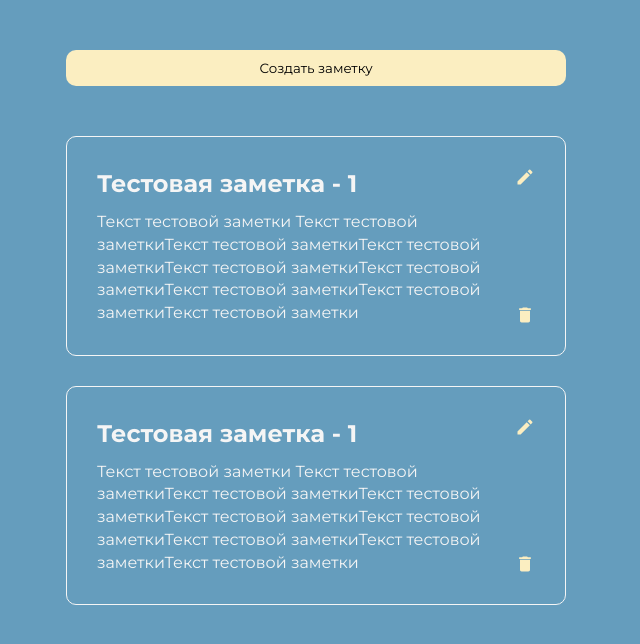
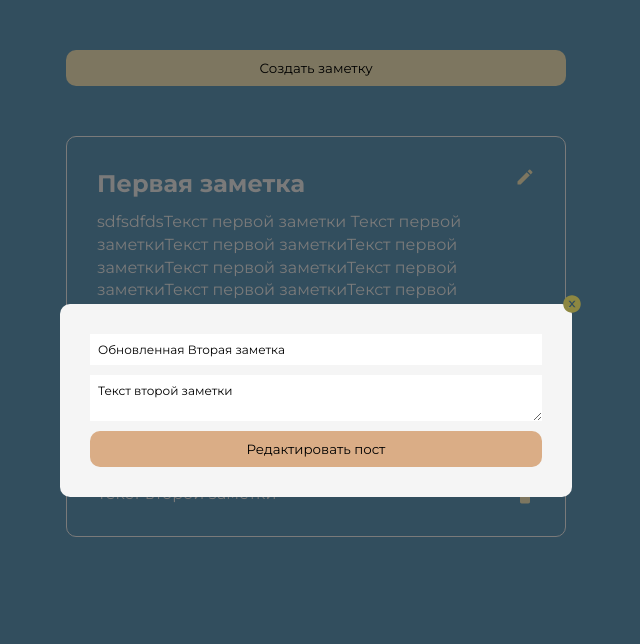
Before and after one commit to evgeniy-strunevskiy/notes-with-tags-test-app, a React (Create React App) app: page / in a window 1280 px wide. Both pictures are taken after a click on the icon 849 px from the left and 426 px from the top of the page. Shown: the top 644 px of the page, without its empty margins (324-964 px from the left). Built offline with nearby package versions, Linux system fonts and the light colour scheme; data requests are answered from the project's data file.

Commit message:
editing notes

```diff
--- a/server/db.json
+++ b/server/db.json
@@ -1,14 +1,14 @@
 {
   "notes": [
     {
-      "id": "1",
-      "title": "Тестовая заметка - 1",
-      "text": "Текст тестовой заметки Текст тестовой заметкиТекст тестовой заметкиТекст тестовой заметкиТекст тестовой заметкиТекст тестовой заметкиТекст тестовой заметкиТекст тестовой заметкиТекст тестовой заметки"
+      "title": "Первая заметка",
+      "text": "sdfsdfdsТекст первой заметки Текст первой заметкиТекст первой заметкиТекст первой заметкиТекст первой заметкиТекст первой заметкиТекст первой заметкиТекст первой заметкиТекст первой заметкиТекст первой заметки",
+      "id": 1
     },
     {
-      "id": "3",
-      "title": "Тестовая заметка - 1",
-      "text": "Текст тестовой заметки Текст тестовой заметкиТекст тестовой заметкиТекст тестовой заметкиТекст тестовой заметкиТекст тестовой заметкиТекст тестовой заметкиТекст тестовой заметкиТекст тестовой заметки"
+      "title": "Обновленная Вторая заметка",
+      "text": "Текст второй заметки",
+      "id": 1679857491641
     }
   ],
   "tags": [
--- a/src/App.tsx
+++ b/src/App.tsx
@@ -1,17 +1,28 @@
 import React, { useState } from "react";
 import "./App.scss";
 import { NoteForm } from "./components/NoteForm";
+import { NoteFormEdit } from "./components/NoteFormEdit";
 import { Modal } from "./components/UI/modal/Modal";
 import { Notes } from "./pages/Notes";
 
-
-
 function App() {
+  const [editModal, setEditModal] = useState<boolean>(false);
+  const [idEditableNote, setIdEditableNote] = useState<number>();
   const [modal, setModal] = useState<boolean>(false);
 
   function toggleModal(modal: boolean) {
     setModal(modal);
   }
+
+  function getIdEditableNote(id: number) {
+    setIdEditableNote(id);
+  }
+
+  function toggleEditModal(modal: boolean) {
+    setEditModal(modal);
+  }
+
+  console.log(modal);
 
   return (
     <div className="App">
@@ -24,8 +35,22 @@ function App() {
             <NoteForm setVisible={toggleModal} />
           </Modal>
         )}
-
-        <Notes />
+        {idEditableNote && (
+          <>
+            {editModal && idEditableNote && (
+              <Modal visible={editModal} setVisible={setEditModal}>
+                <NoteFormEdit
+                  idEditableNote={idEditableNote!}
+                  setVisible={toggleEditModal}
+                />
+              </Modal>
+            )}
+          </>
+        )}
+        <Notes
+          setEditModal={setEditModal}
+          getIdEditableNote={getIdEditableNote}
+        />
       </div>
     </div>
   );
--- a/src/api/notesApi.ts
+++ b/src/api/notesApi.ts
@@ -8,6 +8,10 @@ export const notesApi = createApi({
   endpoints: (builder) => ({
     getNotes: builder.query<INote[], void>({
       query: () => `notes`,
+      providesTags: (result) => ["Notes"],
+    }),
+    getNote: builder.query<INote, number>({
+      query: (id) => `notes/${id}`,
       providesTags: (result) => ["Notes"],
     }),
     addNote: builder.mutation<INote, INote>({
@@ -38,6 +42,7 @@ export const notesApi = createApi({
 
 export const {
   useGetNotesQuery,
+  useGetNoteQuery,
   useAddNoteMutation,
   useUpdateNoteMutation,
   useDeleteNoteMutation,
--- a/src/components/Note.tsx
+++ b/src/components/Note.tsx
@@ -2,32 +2,43 @@ import classnames from "classnames";
 import React, { FC } from "react";
 import styles from "./Note.module.scss";
 import { INote } from "./../types/noteTypes";
-import { MdEdit } from 'react-icons/md';
-import { MdDelete } from 'react-icons/md';
+import { MdEdit } from "react-icons/md";
+import { MdDelete } from "react-icons/md";
 import { useDeleteNoteMutation } from "../api/notesApi";
 
 interface INoteTypes {
   note: INote;
+  setEditModal: (modal: boolean) => void;
+  getIdEditableNote: (id: number) => void;
 }
 
-
-export const Note: FC<INoteTypes> = ({ note }) => {
-
+export const Note: FC<INoteTypes> = ({ note, setEditModal, getIdEditableNote }) => {
   const [deleteNote] = useDeleteNoteMutation();
 
   const handleDeleteNote = async (id: number) => {
-      await deleteNote(id);
+    await deleteNote(id);
+  };
+
+  const handleEdit = () => {
+    getIdEditableNote(note.id);
+    setEditModal(true);
   }
 
   return (
     <div className={classnames(styles.note)}>
-      <div  className={classnames(styles.note__content)}>
+      <div className={classnames(styles.note__content)}>
         <h3 className={classnames(styles.note__title)}>{note.title}</h3>
         <p className={classnames(styles.note__text)}>{note.text}</p>
       </div>
       <div className={classnames(styles.note__buttons)}>
-      <MdEdit className={classnames(styles.note__edit)} />
-      <MdDelete className={classnames(styles.note__delete)} onClick={() => handleDeleteNote(note.id)}/>
+        <MdEdit
+          className={classnames(styles.note__edit)}
+          onClick={() => handleEdit()}
+        />
+        <MdDelete
+          className={classnames(styles.note__delete)}
+          onClick={() => handleDeleteNote(note.id)}
+        />
       </div>
     </div>
   );
--- a/src/components/NoteForm.tsx
+++ b/src/components/NoteForm.tsx
@@ -1,35 +1,36 @@
 import React, { FC, useState } from "react";
-import { useAddNoteMutation } from "../api/notesApi";
-import  classnames  from 'classnames';
-import styles from './NoteForm.module.scss'
+import {
+  useAddNoteMutation,
+} from "../api/notesApi";
+import classnames from "classnames";
+import styles from "./NoteForm.module.scss";
 
 interface INoteFormProps {
   setVisible(modal: boolean): void;
 }
 
-export const NoteForm: FC<INoteFormProps> = ({setVisible}) => {
-
-  const [addNote] = useAddNoteMutation()
+export const NoteForm: FC<INoteFormProps> = ({ setVisible }) => {
+  const [addNote] = useAddNoteMutation();
 
   const [note, setNote] = useState<{ title: string; text: string }>({
     title: "",
     text: "",
   });
 
-  const addNewNote = (e: React.FormEvent) => {
+  const addNewNote = async (e: React.FormEvent) => {
     e.preventDefault();
 
-    if(note.text.length > 0 && note.title.length > 0) {
-      const text = note.text.replace(/[^a-zа-яё0-9\s]/gi, " ")
+    if (note.text.length > 0 && note.title.length > 0) {
+      const text = note.text.replace(/[^a-zа-яё0-9\s]/gi, " ");
 
       const newNote = {
         title: note.title,
         text,
         id: Date.now(),
       };
-      addNote(newNote);
+     await addNote(newNote);
       setNote({ title: "", text: "" });
-      setVisible(false)
+      setVisible(false);
     }
   };
 
@@ -41,14 +42,16 @@ export const NoteForm: FC<INoteFormProps> = ({setVisible}) => {
         value={note.title}
         onChange={(e) => setNote({ ...note, title: e.target.value })}
         placeholder="Название заметки..."
-        />
+      />
       <textarea
         className={classnames(styles.form__textarea)}
         value={note.text}
         onChange={(e) => setNote({ ...note, text: e.target.value })}
         placeholder="Описание заметки..."
       />
-      <button className={classnames(styles.form__button)} type="submit">Создать пост</button>
+      <button className={classnames(styles.form__button)} type="submit">
+        Создать пост
+      </button>
     </form>
   );
 };
--- /dev/null
+++ b/src/components/NoteFormEdit.module.scss
@@ -0,0 +1,42 @@
+.form {
+  display: flex;
+  flex-direction: column;
+  gap: 10px;
+}
+
+.form__input {
+  font-size: 12px;
+  width: 100%;
+  padding: 8px;
+  color: var(--color-black);
+  transition: 0.2s ease-in-out;
+  outline: 1px solid transparent;
+  &::placeholder {
+    color: var(--color-black);
+  }
+  &:hover {
+    outline: 1px solid var(--color-Khaki);
+  }
+}
+
+.form__textarea {
+  font-size: 12px;
+  max-width: 100%;
+  padding: 8px;
+  color: var(--color-black);
+  transition: 0.2s ease-in-out;
+  outline: 1px solid transparent;
+  resize: vertical;
+  &::placeholder {
+    color: var(--color-black);
+  }
+  &:hover {
+    outline: 1px solid var(--color-Khaki);
+  }
+}
+
+.form__button {
+  padding: 10px;
+  border-radius: 10px;
+  background-color: var(--color-salmon);
+}
--- /dev/null
+++ b/src/components/NoteFormEdit.tsx
@@ -0,0 +1,68 @@
+import React, { FC, useEffect, useState } from "react";
+import { useGetNoteQuery, useUpdateNoteMutation } from "../api/notesApi";
+import classnames from "classnames";
+import styles from "./NoteForm.module.scss";
+
+interface INoteFormEditProps {
+  setVisible(modal: boolean): void;
+  idEditableNote: number;
+}
+
+export const NoteFormEdit: FC<INoteFormEditProps> = ({
+  setVisible,
+  idEditableNote,
+}) => {
+  const [editNote] = useUpdateNoteMutation();
+  const { data: editableNote } = useGetNoteQuery(idEditableNote);
+  const [note, setNote] = useState<{ title: string; text: string }>({
+    title: "",
+    text: "",
+  });
+
+  const addNewNote = async (e: React.FormEvent) => {
+    e.preventDefault();
+
+    if (note.text.length > 0 && note.title.length > 0) {
+      const text = note.text.replace(/[^a-zа-яё0-9\s]/gi, " ");
+
+      const newNote = {
+        title: note.title,
+        text,
+        id: editableNote!.id,
+      };
+      await editNote(newNote);
+      setNote({ title: "", text: "" });
+      setVisible(false);
+    }
+  };
+
+  useEffect(() => {
+    setNote({
+      title: editableNote?.title || "",
+      text: editableNote?.text || "",
+    });
+  }, [editableNote]);
+
+  return (
+    <>
+      <form onSubmit={addNewNote} className={classnames(styles.form)}>
+        <input
+          className={classnames(styles.form__input)}
+          type="text"
+          value={note.title}
+          onChange={(e) => setNote({ ...note, title: e.target.value })}
+          placeholder="Название заметки..."
+        />
+        <textarea
+          className={classnames(styles.form__textarea)}
+          value={note.text}
+          onChange={(e) => setNote({ ...note, text: e.target.value })}
+          placeholder="Описание заметки..."
+        />
+        <button className={classnames(styles.form__button)} type="submit">
+          Редактировать пост
+        </button>
+      </form>
+    </>
+  );
+};
--- a/src/components/UI/modal/Modal.tsx
+++ b/src/components/UI/modal/Modal.tsx
@@ -21,6 +21,8 @@ export const Modal: FC<ModalPropsTypes> = ({
     setVisible(false);
   };
 
+  console.log('render');
+
   return (
     <div
       className={classNames(styles.modal, { modal__active: visible })}
--- a/src/pages/Notes.tsx
+++ b/src/pages/Notes.tsx
@@ -1,10 +1,15 @@
-import React from "react";
+import React, { FC } from "react";
 import { useGetNotesQuery } from "../api/notesApi";
 import styles from "./Notes.module.scss";
 import classNames from "classnames";
 import { Note } from "../components/Note";
 
-export const Notes = () => {
+interface INotesProps {
+  getIdEditableNote: (id: number) => void;
+  setEditModal: (modal: boolean) => void;
+}
+
+export const Notes: FC<INotesProps> = ({getIdEditableNote, setEditModal}) => {
   const { data: notes, isLoading } = useGetNotesQuery();
 
   return (
@@ -15,7 +20,7 @@ export const Notes = () => {
         <ul className={classNames(styles.notes)}>
           {notes?.map((note) => (
             <li className={classNames(styles.notes__item)} key={note.id}>
-              <Note note={note} />
+              <Note setEditModal={setEditModal} getIdEditableNote={getIdEditableNote} note={note} />
             </li>
           ))}
         </ul>
```
Also changed, not shown: src/components/HandleNotes.tsx (added, +40 -0 lines), src/components/HandleNotes.module.scss (added).
